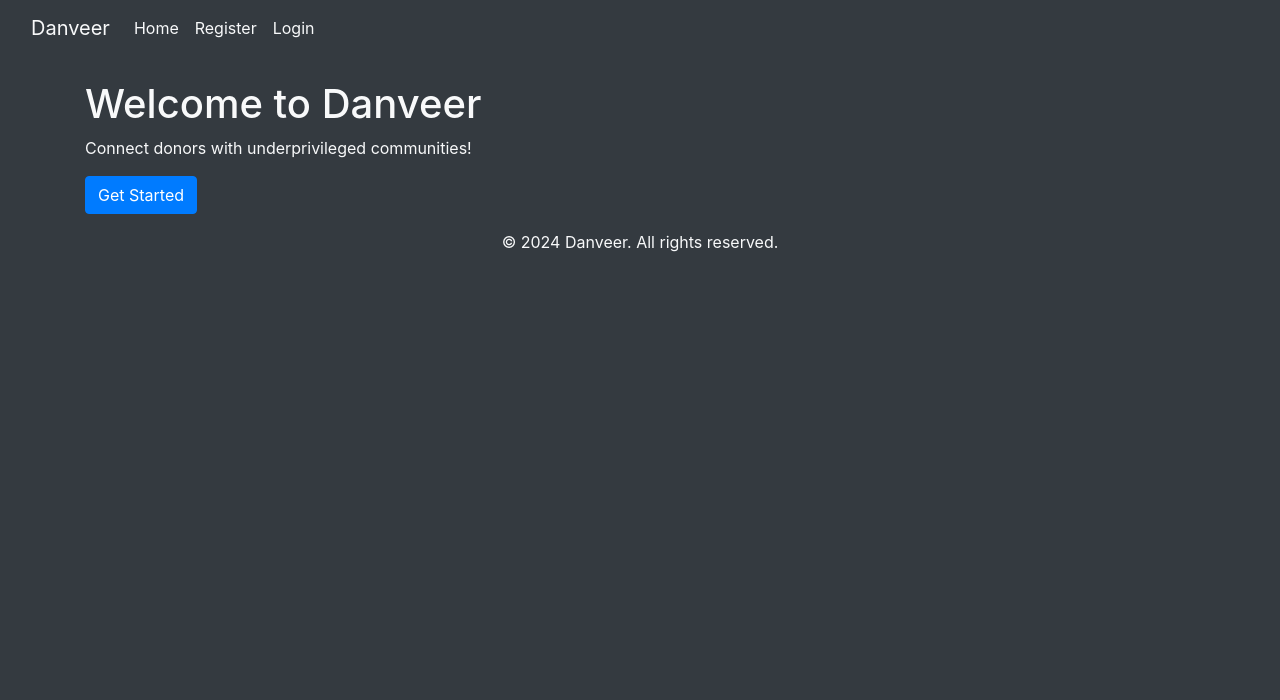
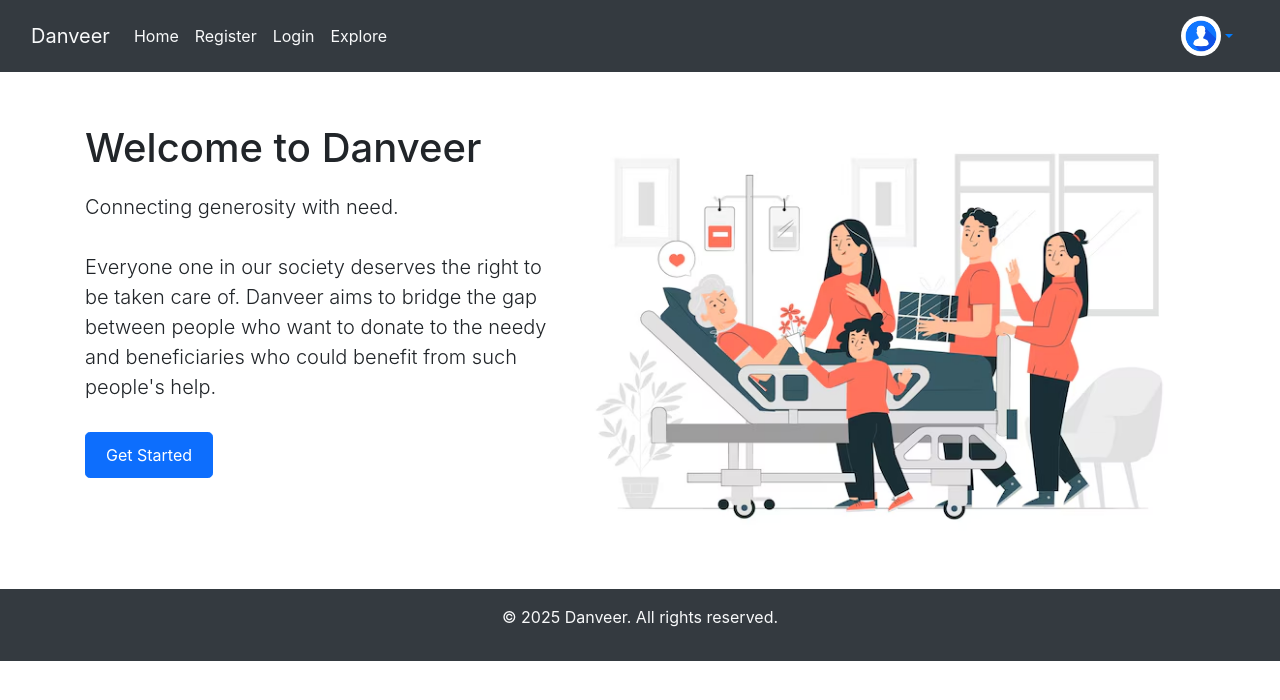
Before and after one commit to Cicada1107/danveer, a Django app: page / in a window 1280 px wide. Shown: the top 700 px of the page. Run offline with Django 5.2, Linux system fonts and the light colour scheme; some libraries are stand-ins or nearby versions.

Commit message:
Cleaned up stuff and defined the home page foundational setup. Also completed the title section of home page.

```diff
--- a/danveer/danveer/settings.py
+++ b/danveer/danveer/settings.py
@@ -69,6 +69,8 @@ TEMPLATES = [
     },
 ]
 
+LOGOUT_REDIRECT_URL = '/home/'
+
 WSGI_APPLICATION = 'danveer.wsgi.application'
 
 
--- a/danveer/donations/static/css/styles.css
+++ b/danveer/donations/static/css/styles.css
@@ -1,22 +1,44 @@
-/* Dark Mode Background for Content */
-body {
-    background-color: #121212;
-    color: #e0e0e0;
+/* Header Section */
+/* .title-section {
+    background: linear-gradient(to right, #0d6efd, #0e00cc);
+    color: #ffffff;
+    padding: 60px 0;
+} */
+
+.title-section{
+    overflow:hidden;
 }
 
-/* Navbar Customizations */
-.navbar-dark .navbar-nav .nav-link {
-    color: #f1f1f1;
+.title-section img{
+    float: right;
+    padding: 10px;
 }
 
-.navbar-dark .navbar-nav .nav-link:hover {
-    color: #f0a500;  /* Highlight on hover */
+.title-section h1 {
+    font-size: 2.5rem;
+    margin-bottom: 20px;
 }
 
-/* Buttons */
+.title-section p {
+    font-size: 1.25rem;
+    margin-bottom: 30px;
+}
+
+
+/* Ordered List Styling */
+.row-section ol {
+    margin: 0 auto;
+    max-width: 600px;
+    padding-left: 20px;
+    font-size: 1.1rem;
+}
+
+/* General Buttons */
 .btn-primary {
     background-color: #0d6efd;
     border-color: #0d6efd;
+    font-size: 1rem;
+    padding: 10px 20px;
 }
 
 .btn-primary:hover {
@@ -24,8 +46,18 @@ body {
     border-color: #003366;
 }
 
-/* Footer Customization */
-footer {
-    background-color: #181818;
-    color: #bbbbbb;
+section h2 {
+    font-size: 2.5rem;
+    color: #ff5722; /* Example color */
+    margin-bottom: 20px;
+    font-weight: bold;
 }
+
+.navbar-collapse {
+    display: flex;
+    justify-content: space-between;
+}
+
+.dropdown {
+    margin-left: auto;  /* Pushes the profile button to the right */
+}
--- a/danveer/donations/templates/home.html
+++ b/danveer/donations/templates/home.html
@@ -1,7 +1,22 @@
 {% extends 'main.html' %}
+{% load static %}
+{% block content %}
 
-{% block content %}
-  <h1>Welcome to Danveer</h1>
-  <p>Connect donors with underprivileged communities!</p>
-  <button class="btn btn-primary">Get Started</button>
+<!--Heading Section-->
+<div class="title-section text-left py-5">
+    <img src="{% static 'images/header_img.png' %}" alt="header_section_img" width="626" height="417">
+    <h1>Welcome to Danveer</h1>
+    <p class="lead">Connecting generosity with need.</p>
+    <p class="lead">Everyone one in our society deserves the right to be taken care of. Danveer aims to bridge the gap between people who want to donate to the needy and beneficiaries who could benefit from such people's help.</p>
+    <a href="{% url 'register' %}" class="btn btn-primary btn-lg">Get Started</a>
+</div>
+
+<!-- Key Features Section -->
+
+
+<!-- Testimonials Section -->
+
+
+<!-- How It Works Section -->
+
 {% endblock %}
--- a/danveer/donations/templates/main.html
+++ b/danveer/donations/templates/main.html
@@ -1,6 +1,7 @@
 <!DOCTYPE html>
 <html lang="en">
     <head>
+        {% load static %}
         <meta charset="UTF-8">
         <meta name="viewport" content="width=device-width, initial-scale=1.0">
         <title>Danveer</title>
@@ -9,18 +10,20 @@
         <link href="https://stackpath.bootstrapcdn.com/bootstrap/4.5.2/css/bootstrap.min.css" rel="stylesheet">
 
         <!--Add custom CSS for styling here, later on-->
+        <link rel="stylesheet" href="{% static 'css/styles.css' %}">
     </head>
 
-    <body class="bg-dark text-light">
+    <body>
         <!--navbar-->
         <nav class="navbar navbar-expand-lg navbar-dark bg-dark">
             <div class="container-fluid">
                 <a class="navbar-brand text-light" href="#">Danveer</a>
-                <button class="navbar-toggler" type="button" data-bs-toggle="collapse" data-bs-target="#navbarNav" aria-controls="navbarNav" aria-expanded="false" aria-label="Toggle navigation">
+                <button class="navbar-toggler" type="button" data-bs-toggle="collapse" data-bs-target="#navbarNav"
+                    aria-controls="navbarNav" aria-expanded="false" aria-label="Toggle navigation">
                     <span class="navbar-toggler-icon"></span>
                 </button>
                 <div class="collapse navbar-collapse" id="navbarNav">
-                    <ul class="navbar-nav ms-auto">
+                    <ul class="navbar-nav">
                         <li class="nav-item">
                             <a class="nav-link active text-light" aria-current="page" href="{% url 'home' %}">Home</a>
                         </li>
@@ -30,25 +33,41 @@
                         <li class="nav-item">
                             <a class="nav-link text-light" href="{% url 'login' %}">Login</a>
                         </li>
+                        <li class="nav-item">
+                            <a class="nav-link text-light" href="{% url 'explore' %}">Explore</a>
+                        </li>
                     </ul>
+
+                    <!-- Right-aligned Profile Dropdown -->
+                    <div class="dropdown ms-auto">
+                        <a class="nav-link dropdown-toggle d-flex align-items-center" href="{% url 'profile' %}"
+                            id="navbarDropdown" role="button" data-bs-toggle="dropdown" aria-expanded="false">
+                            <img src="{% static 'images/default_pfp.png' %}" alt="Profile" class="rounded-circle"
+                                style="width: 40px; height: 40px; object-fit: cover;">
+                        </a>
+                        <ul class="dropdown-menu dropdown-menu-end" aria-labelledby="navbarDropdown">
+                            <li><a class="dropdown-item" href="{% url 'profile' %}">View Profile</a></li>
+                            <li><a class="dropdown-item" href="{% url 'logout' %}">Logout</a></li>
+                        </ul>
+                    </div>
                 </div>
             </div>
         </nav>
 
         <!--Main content put here-->
-        <div class="container mt-4">
+        <div class="container mt-1">
             {% block content %}
             {% endblock %}
         </div>
 
         <!-- Footer -->
-        <footer class="bg-dark text-center py-3">
-            <p>&copy; 2024 Danveer. All rights reserved.</p>
+        <footer class="bg-dark text-light text-center py-3">
+            <p>&copy; 2025 Danveer. All rights reserved.</p>
         </footer>
 
         <!-- Bootstrap JS and Popper.js -->
-        <script src="https://cdn.jsdelivr.net/npm/@popperjs/core@2.11.6/dist/umd/popper.min.js" integrity="sha384-oBqDVmMz4fnFO9gyb8E0B6w5hHDAHfjA5Hla2UHpZ5os6Qn4LldKHIxX0lW7k5Rm" crossorigin="anonymous"></script>
-        <script src="https://cdn.jsdelivr.net/npm/bootstrap@5.3.0-alpha1/dist/js/bootstrap.min.js" integrity="sha384-pzjw8f+ua7Kw1TIq0v8FqFjcJ6a7zH8erfZ6JfFwG/JzM7h9lDUM6zQ6gs8UBmd4" crossorigin="anonymous"></script>
+        <script src="https://cdn.jsdelivr.net/npm/@popperjs/core@2.11.6/dist/umd/popper.min.js"></script>
+        <script src="https://cdn.jsdelivr.net/npm/bootstrap@5.3.0-alpha1/dist/js/bootstrap.min.js"></script>
 
     </body>
 </html>
--- a/danveer/donations/urls.py
+++ b/danveer/donations/urls.py
@@ -1,10 +1,12 @@
 from django.urls import path
 from . import views
+from django.contrib.auth.views import LogoutView
 
 urlpatterns = [
     path('', views.home, name='home'),  # Home page
     path('register/', views.register, name='register'),  # Registration page
     path('login/', views.login, name='login'),  # Login page
+    path('logout/', LogoutView.as_view(), name='logout'), #logout
     path('profile/', views.profile, name='profile'),  # Profile page
     path('donation/', views.donation, name='donation'),  # Donation page
     path('confirm/', views.confirm, name='confirm'),  # Confirm page
--- a/danveer/donations/views.py
+++ b/danveer/donations/views.py
@@ -13,6 +13,10 @@ def register(request):
 # Login Page
 def login(request):
     return render(request, 'login.html')
+
+#logout page
+def logout(request):
+    return render(request, 'logout.html')
 
 # Profile Page
 def profile(request):
```
Also changed, not shown: danveer/donations/static/images/default_pfp.png (added), danveer/donations/static/images/header_img.png (added).
